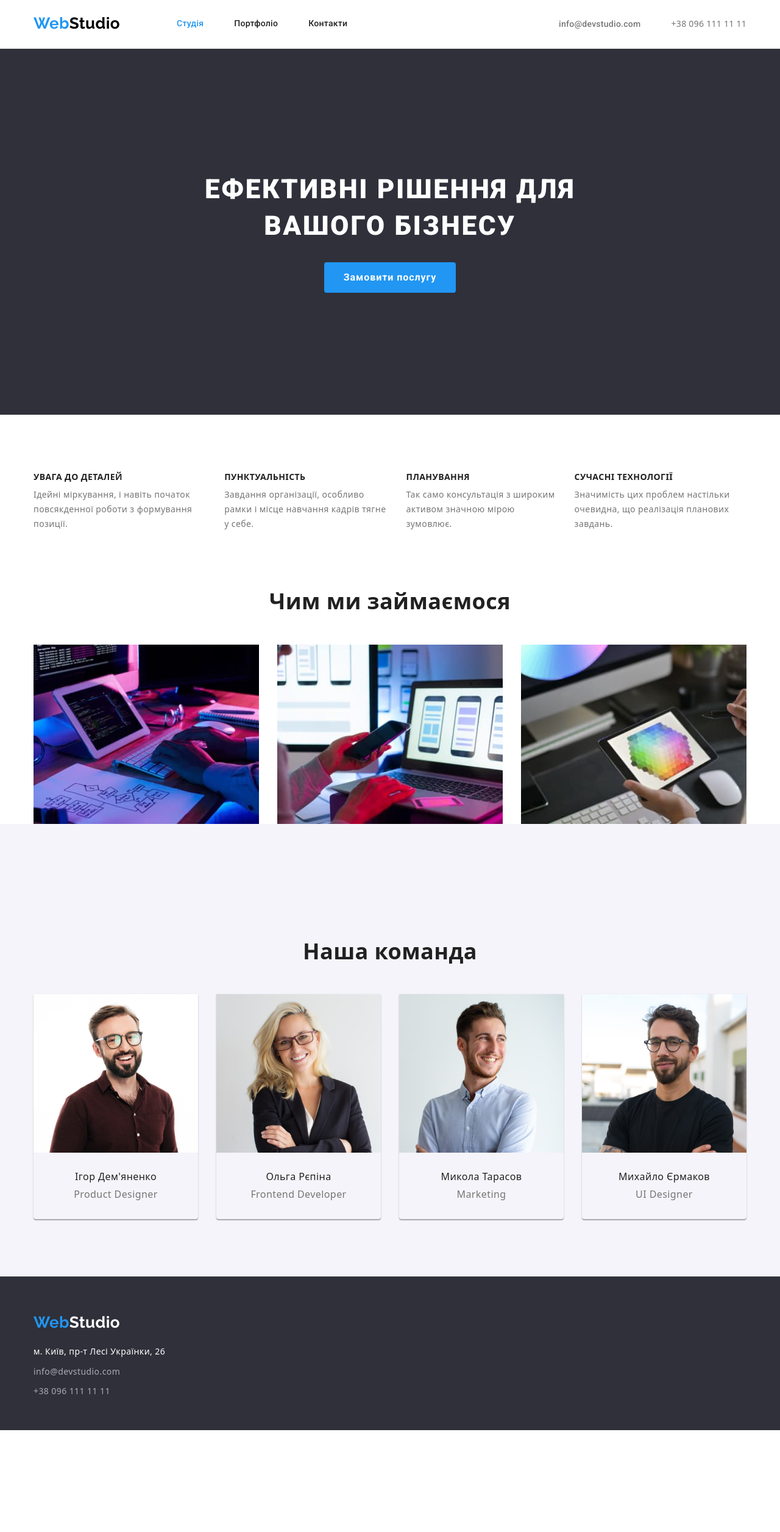
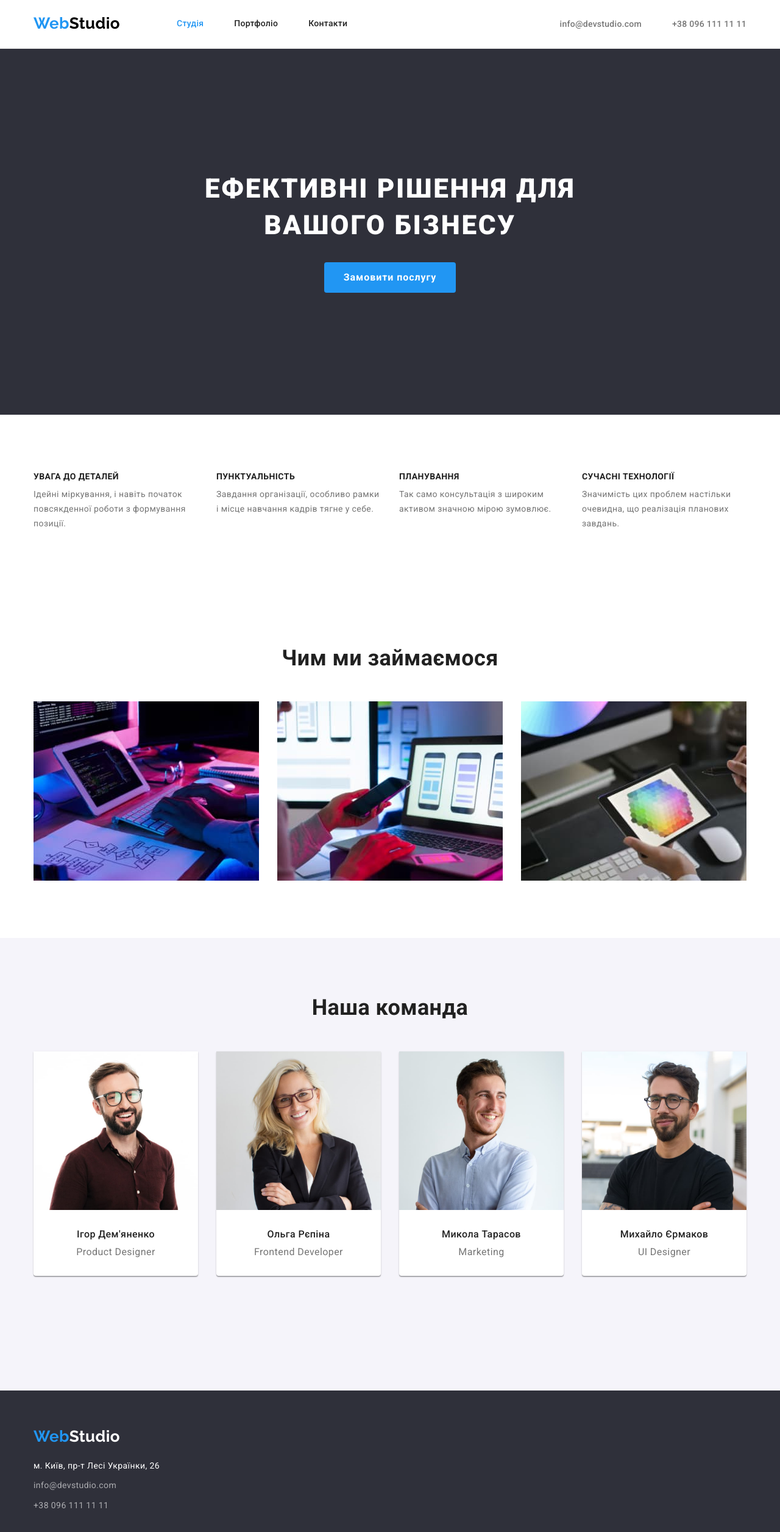
Before and after one commit to StarVitto/goit-markup-hw-03, a plain HTML site: page index.html in a window 1280 px wide. Shown: the whole page at 61% size. Before the commit the page ends 2353 px from the top, so only its background shows below. Drawn offline with nearby package versions, Linux system fonts and the light colour scheme.

Commit message:
виправлення помилок після сдачі ДЗ

```diff
--- a/css/styles.css
+++ b/css/styles.css
@@ -20,14 +20,12 @@ body {
     color: var(--primari-text-color);
     font-family: Roboto, sans-serif;
     font-size: 14px;
-    letter-spacing: 0.03em;
-    width: 100%;}
+    letter-spacing: 0.03em;}
 h1,
 h2,
 h3,
 p {
-    margin: 0;
-    padding: 0;}
+    margin: 0;}
 ul {
     margin: 0;
     padding-left: 0;}
@@ -35,12 +33,13 @@ img {
     display: block;
     max-width: 100%;
     height: auto;}
+address {
+    font-style: normal;
+}
 .container {
-    margin-left: auto;
-    margin-right: auto;
+    margin: 0 auto;
     max-width: 1200px;
-    padding-left: 15px;
-    padding-right: 15px;}
+    padding: 0 15px}
 
 .page-header {
     height: 80px;
@@ -51,15 +50,17 @@ img {
     align-items: center;}
 .main-list:not(:last-child) {
     margin-right: 50px;}
-.main-contact:not(:last-child) {
-    margin-right: 50px;
+.main-contact {
     align-items: center;
-    font-family: 'Roboto';
     font-style: normal;
     font-weight: 500;
     font-size: 14px;
     line-height: 16px;
-    letter-spacing: 0.02em;}
+    letter-spacing: 0.02em;
+}
+.main-contact:not(:last-child) {
+    margin-right: 50px;
+}
 .page-logo {
     margin-right: 93px;
     padding-top: 23px;
@@ -99,15 +100,18 @@ img {
     color: var(--accent-color);}
 .contact {
     display: flex;
-    margin-left: auto;}
+    margin-left: auto;
+    list-style: none;
+}
 .contact.list {
     font-weight: 500;
     line-height: 1.14;
+    margin-left: auto;
     letter-spacing: 0.02em;}
 .list{
     list-style: none;
-    margin-left: auto;
-    padding: 0;}
+    margin: 0;
+    padding-left: 0;}
 .list-img {
     max-width: 1200px;
     height: auto;}
@@ -121,33 +125,26 @@ img {
 .contact-link:hover,
 .contact-link:focus {
     color: var(--accent-color);}
-.section {
-    margin: 0;
-    padding: 0;
-    display: block;}
 .hero {
-    height: 600px;}
-.section {
-    margin: 0;
-    padding: 0;
-    display: block;}
-.hero,
-.footer {
+    padding-top: 200px;
+    padding-bottom: 200px}
+.hero, .footer {
     background-color: var(--heder-footer);}
+.footer{
+    padding: 60px 0;
+}
 .hero-title {
     color: var(--primary-bg-color);
     font-family: 'Roboto';
-    font-style: normal;
     font-weight: 900;
     font-size: 44px;
-    line-height: 60px;
+    line-height: 1.36;
     text-align: center;
-    padding: 200px 252px 30px 252px;
     letter-spacing: 0.06em;
-    text-transform: uppercase;}
-
-.section + .section {
-    padding-top: 94px;}
+    text-transform: uppercase;
+    width: 696px;
+    margin: 0 auto;
+    margin-bottom: 30px;}
 .section.portfolio {
     padding: 94px 0;}
 .visually-hidden {
@@ -164,12 +161,12 @@ img {
 .button {
     font-family: 'Roboto';
     cursor: pointer;
-    border: 1px solid transparent;
-    display: inline-block;
+    border: none;
+    display: block;
     font-size: 16px;
     text-align: center;
     font-weight: 500;
-    margin: auto;
+    margin: 0 auto;
     box-sizing: border-box;}
 .button.secodary {
     color: var(--primari-text-color);
@@ -194,21 +191,18 @@ img {
     box-shadow: 0px 3px 1px rgba(0, 0, 0, 0.1), 0px 1px 2px rgba(0, 0, 0, 0.08),
     0px 2px 2px rgba(0, 0, 0, 0.12);}
 .btn-secodary:not(:last-child) {
-    padding-right: 8px;}
+    margin:0 8px 0 0;}
 .button.primary:hover,
 .button.primary:focus {
     background: var(--buttun);
     box-shadow: 0 4px 4px rgb(0, 0, 0, 0.15);}
 .button.btn {
     padding: 6px 25px;}
-.btn-secodary:not(:last-child) {
-    padding-right: 8px;}
 .button.primary {
     color: var(--primary-bg-color);
     background-color: var(--accent-color);
-    padding: 10px;
-    width: 216px;
-    height: 50px;
+    min-width: 216px;
+    padding: 10px 32px;
     font-weight: 700;
     line-height: 1.88;
     display: flex;
@@ -229,10 +223,16 @@ img {
     line-height: 1.1;
     text-transform: uppercase;
     margin-bottom: 10px;}
+.title-text {
+    max-width: 270px;
+}
 .title-text:not(:last-child) {
     margin-right: 30px;}
 .text-list {
     display: flex;}
+.section {
+    padding-top: 94px;
+    padding-bottom: 94px;}
 .section-title {
     color: var(--primari-text-color);
     font-weight: 700;
@@ -241,11 +241,11 @@ img {
     text-align: center;
     margin-bottom: 50px;}
 .menu-team {
-    padding-top: 94px;
     padding-bottom: 94px;}
 .team {
     background-color: var(--background);}
 .team-text {
+    background-color: var(--primary-bg-color);
     max-width: 270px;
     display: block;
     box-shadow: 0px 1px 3px rgba(0, 0, 0, 0.12), 0px 1px 1px rgba(0, 0, 0, 0.14),
@@ -256,6 +256,7 @@ img {
 .team-list {
     display: flex;}
 .team-list h3 {
+    font-family: 'Roboto';
     font-weight: 500;
     font-size: 16px;
     line-height: 1.2;
@@ -267,14 +268,8 @@ img {
     line-height: 1.2;
     /* margin-bottom: 30px; */}
 .aside {
-    padding: 30px 15px;
+    padding: 30px 0;
     text-align: center;}
-.footer {
-    width: 100%;
-    height: 252px;}
-.footer-container {
-    padding-top: 60px;
-    padding-bottom: 60px;}
 .footer-list {
     font-style: normal;
     margin-top: 20px;}
--- a/index.html
+++ b/index.html
@@ -2,16 +2,16 @@
 <html lang="uk">
 <head>
     <meta charset="UTF-8">
-    <meta http-equiv="X-UA-Compatible" content="IE=edge">
-    <meta name="viewport" content="width=device-width, initial-scale=1.0">
+    <meta http-equiv="X-UA-Compatible" content="IE=edge" />
+    <meta name="viewport" content="width=device-width, initial-scale=1.0"/>
     <title>Document</title>
-    <link rel="stylesheet" href="./css/styles.css" />
 
     <link rel="preconnect" href="https://fonts.googleapis.com" />
     <link rel="preconnect" href="https://fonts.gstatic.com" crossorigin />
     <link href="https://fonts.googleapis.com/css2?family=Raleway:wght@700&family=Roboto:wght@400;500;700;900&display=swap"
         rel="stylesheet"/>
     <link rel="stylesheet" href="https://cdnjs.cloudflare.com/ajax/libs/modern-normalize/1.1.0/modern-normalize.min.css" />
+    <link rel="stylesheet" href="./css/styles.css" />
 </head>
 <body>
     <!-- шапка   -->
@@ -25,7 +25,7 @@
                 <li class="main-list"><a href="./index.html" class="link nav-link">Контакти</a></li>
             </ul>
         </nav>
-        <ul class="contact list">
+        <ul class="contact">
             <li class="main-contact"><a class="contact-link" href="mailto:info@devstudio.com">info@devstudio.com</a></li>
             <li class="main-contact"><a class="contact-link" href="tel:+380961111111">+38 096 111 11 11</a></li>
         </ul>
@@ -33,7 +33,7 @@
     </header>
 <!-- головне  -->
 <main>
-    <section class="section hero">
+    <section class="hero">
         <div class="container">
         <h1 class="hero-title">Ефективні рішення для вашого бізнесу</h1>
         <button type="button" class="button primary">Замовити послугу</button>
```
Also changed, not shown: portfolio.html (+1 -2 lines).
